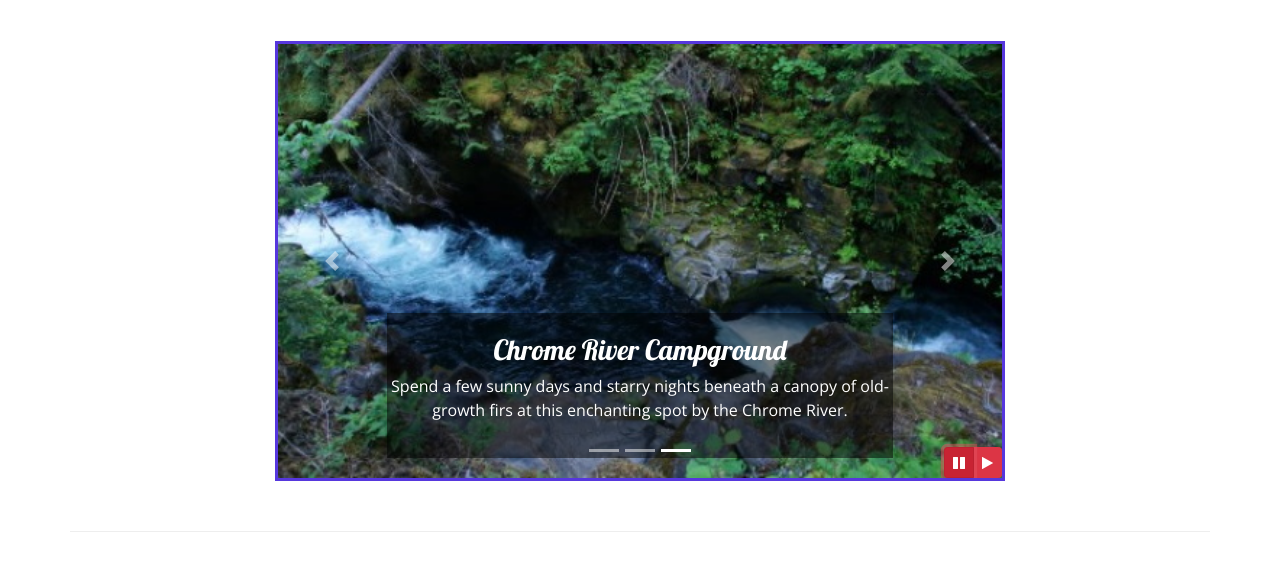
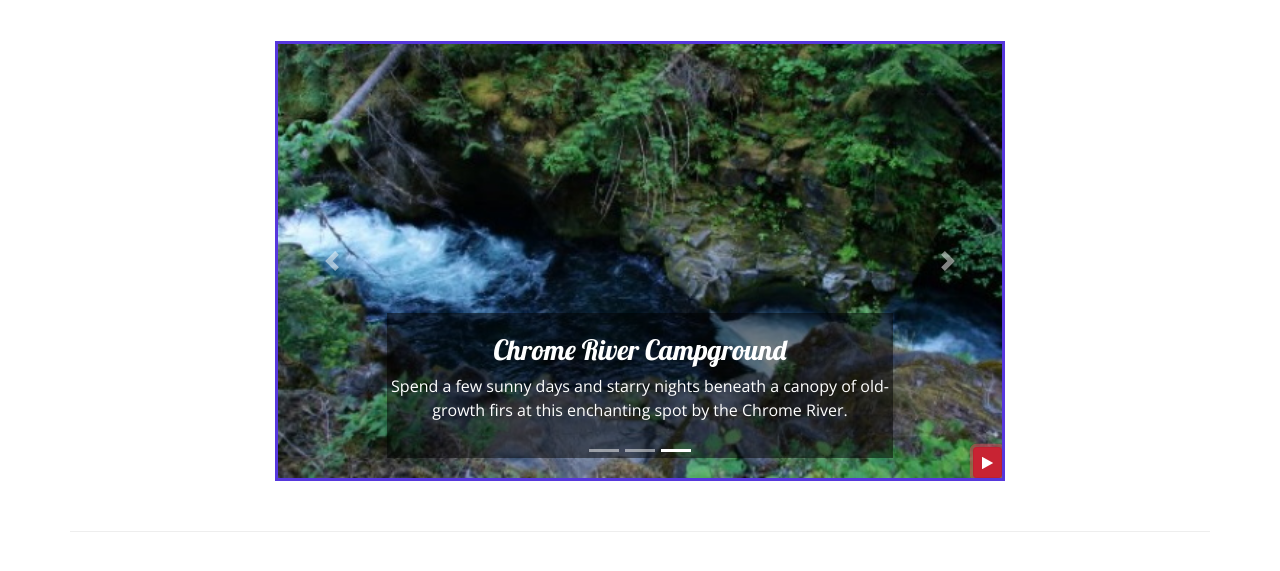
Before and after one commit to Smalls27/nucampsite, a website: page index.html in a window 1280 px wide. Both pictures are taken after a click on the button 959 px from the left and 691 px from the top of the page. Shown: the part 229-800 px from the top of the page. Drawn offline with nearby package versions, Linux system fonts and the light colour scheme.

Commit message:
Bootstrap and JQuery Part 2

```diff
--- a/index.html
+++ b/index.html
@@ -194,14 +194,9 @@
                                 <span class="carousel-control-next-icon"></span>
                                 <span class="sr-only">Next</span>
                             </a>
-                            <div class="btn-group" id="carouselButton">
-                                <button class="btn btn-danger btn-sm">
-                                    <i class="fa fa-pause" id="carouselPause"></i>
+                                <button class="btn btn-danger btn-sm" id="carouselButton">
+                                    <i class="fa fa-pause"></i>
                                 </button>
-                                <button class="btn btn-danger btn-sm" id="carouselPlay">
-                                    <i class="fa fa-play"></i>
-                                </button>
-                            </div>
                         </div>
                     </div>
                 </div>
@@ -295,13 +290,17 @@
         <script>
             $(".carousel").carousel({interval: 2000});
 
-            $("#carouselPause").click(function () {
-                $(".carousel").carousel("pause");
+            $("#carouselButton").click(function () {
+               if ($("#carouselButton").children("i").hasClass("fa-pause")) {
+                   $(".carousel").carousel("pause");
+                   $("#carouselButton").children("i").removeClass("fa-pause");
+                   $("#carouselButton").children("i").addClass("fa-play");
+               } else {
+                   $(".carousel").carousel("cycle");
+                   $("#carouselButton").children("i").removeClass("fa-play");
+                   $("#carouselButton").children("i").addClass("fa-pause");
+               }
             });
-
-            $("#carouselPlay").click(function () {
-                $(".carousel").carousel("cycle");
-            })
         </script>
     </body>
 </html>
```
